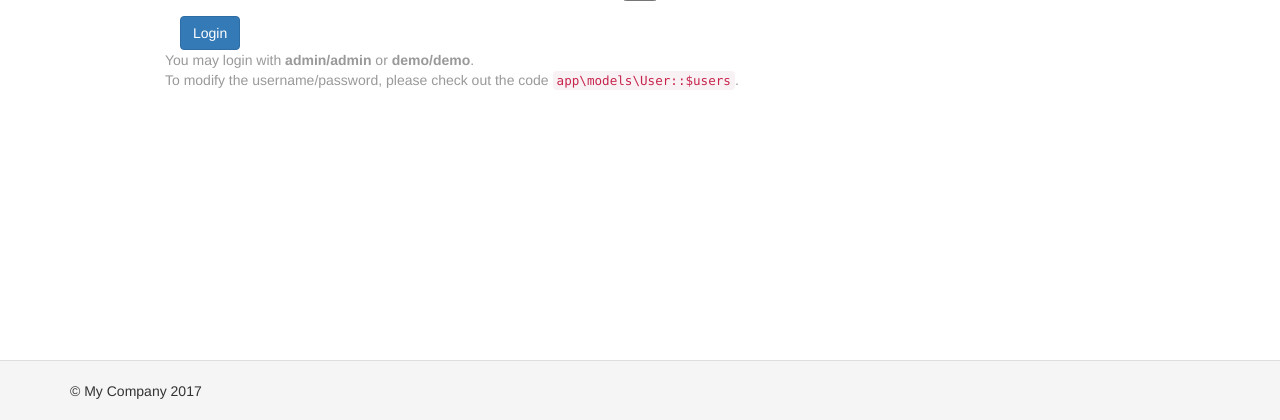
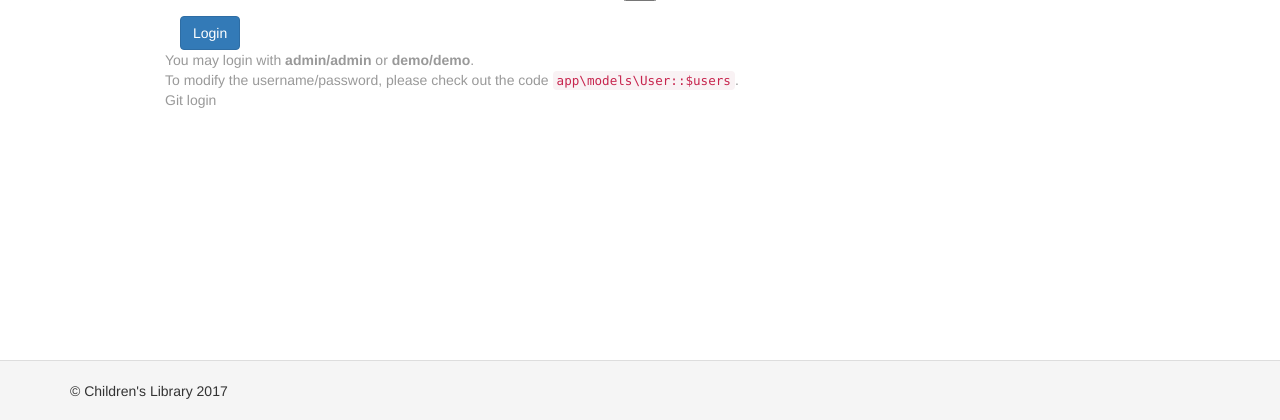
Before and after one commit to levigratico/childrenslibrarywithyii, a Yii app: template views/site/login.php in a window 1280 px wide. Shown: the part 380-800 px from the top of the page. Run offline with PHP 8.4 and a stand-in for Yii, Linux system fonts and the light colour scheme; the template is opened without the code that fills it, so the values that code supplies are empty; form fields are guessed from the names that the template uses; some libraries are stand-ins or nearby versions.

Commit message:
changes in login

```diff
--- a/views/layouts/main.php
+++ b/views/layouts/main.php
@@ -67,7 +67,7 @@ AppAsset::register($this);
 
 <footer class="footer">
     <div class="container">
-        <p class="pull-left">&copy; My Company <?= date('Y') ?></p>
+        <p class="pull-left">&copy; Children's Library <?= date('Y') ?></p>
 
         <p class="pull-right"><?= Yii::powered() ?></p>
     </div>
--- a/views/site/login.php
+++ b/views/site/login.php
@@ -43,5 +43,7 @@ $this->params['breadcrumbs'][] = $this->title;
     <div class="col-lg-offset-1" style="color:#999;">
         You may login with <strong>admin/admin</strong> or <strong>demo/demo</strong>.<br>
         To modify the username/password, please check out the code <code>app\models\User::$users</code>.
+
+        <p>Git login</p>
     </div>
 </div>
```
